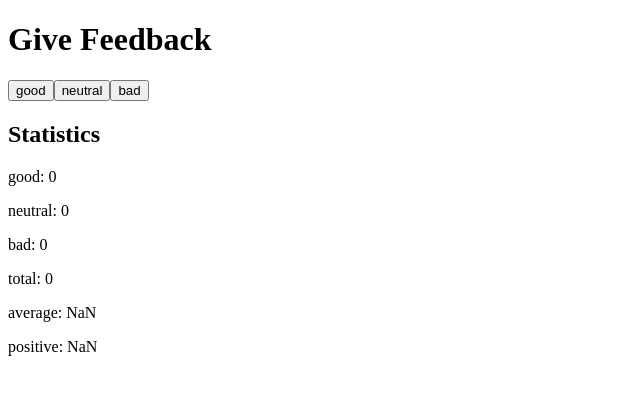
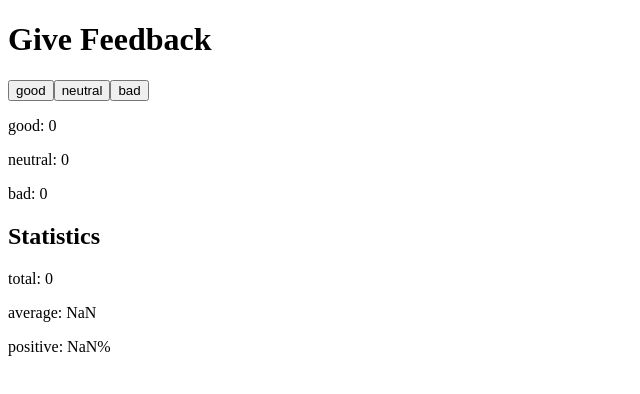
Before and after one commit to JAlblas/fullstackopen, a React (Vite) app in the folder part1/unicafe_new/: page / in a window 1280 px wide. Shown: the top 394 px of the page, without its empty margins (0-640 px from the left). Built offline with nearby package versions, Linux system fonts and the light colour scheme.

Commit message:
unicafe step 3 done

```diff
--- a/part1/unicafe_new/src/App.jsx
+++ b/part1/unicafe_new/src/App.jsx
@@ -1,14 +1,26 @@
 import { useState } from 'react'
+
+const Statistics = ({ good, neutral, bad }) => {
+
+  const total = good + neutral + bad;
+  const average = (good - bad) / total;
+  const percentageGood = (good / total) * 100;
+
+  return (
+    <div>
+      <h2>Statistics</h2>
+      <p>total: {total}</p>
+      <p>average: {average.toFixed(2)}</p>
+      <p>positive: {percentageGood.toFixed(2)}%</p>
+    </div>
+  )
+}
 
 const App = () => {
   // save clicks of each button to its own state
   const [good, setGood] = useState(0)
   const [neutral, setNeutral] = useState(0)
   const [bad, setBad] = useState(0)
-
-  const total = good + neutral + bad;
-  const average = (good - bad) / total;
-  const percentageGood = good / total;
 
   const handleGood = () => setGood(good + 1)
   const handleNeutral = () => setNeutral(neutral + 1)
@@ -20,13 +32,10 @@ const App = () => {
       <button onClick={handleGood}>good</button>
       <button onClick={handleNeutral}>neutral</button>
       <button onClick={handleBad}>bad</button>
-      <h2>Statistics</h2>
       <p>good: {good}</p>
       <p>neutral: {neutral}</p>
       <p>bad: {bad}</p>
-      <p>total: {total}</p>
-      <p>average: {average.toFixed(2)}</p>
-      <p>positive: {percentageGood.toFixed(2)}</p>
+      <Statistics good={good} neutral={neutral} bad={bad} />
     </div>
   )
 }
```
